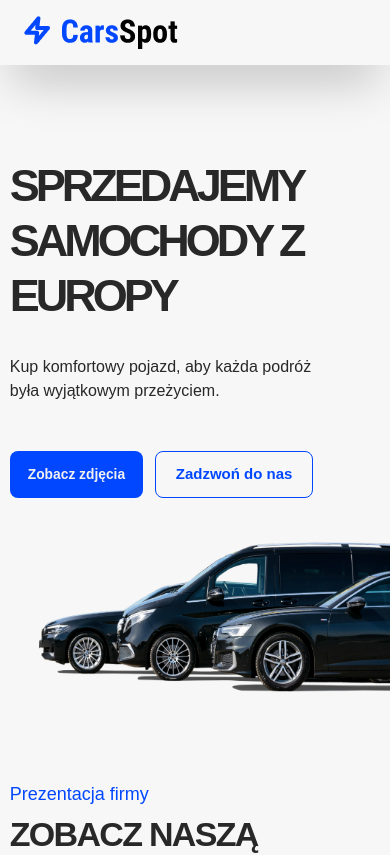
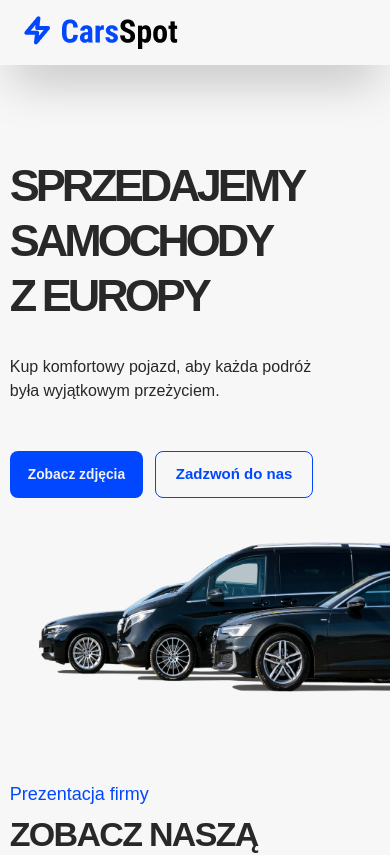
Before and after one commit to MariuszMalankiewicz/cars-spot, a Vue app: page / in a window 390 px wide. Shown: the top 855 px of the page. Built offline with nearby package versions, Linux system fonts and the light colour scheme; some icons are missing.

Commit message:
fix: update hero section

```diff
--- a/src/components/layouts/Headers.vue
+++ b/src/components/layouts/Headers.vue
@@ -1,5 +1,5 @@
 <template>
-  <section id="headers" class="w-[95%] md:w-[90%] mx-auto pt-0 sm:pt-[80px]">
+  <section id="headers" class="w-[95%] md:w-[90%] mx-auto xl:pt-[80px]">
       <div class="flex flex-col gap-[24px]">
         <div>
           <p class="text-start font-robotoCondensed font-normal text-[18px] sm:text-[20px] leading-[32.25px] text-info">Prezentacja firmy</p>
--- a/src/components/layouts/Hero.vue
+++ b/src/components/layouts/Hero.vue
@@ -5,12 +5,12 @@ import SecondaryButton from '../Reuseable/Buttons/SecondaryButton.vue'
 
 <template>
     <section class="mt-24 sm:mt-0 h-[650px] sm:h-[825px] py-[30px] sm:py-[120px] gap-[48px] relative">
-        <div class="w-[668.05px] h-[659px] hidden sm:block sm:absolute top-[-170px] sm:top-[-80px] right-[3%] sm:right-[-40%] md:right-[-15%] lg:right-[0%] xl:right-[10%] 2xl:right-[5%]">
+        <div class="w-[668.05px] h-[659px] hidden md:block sm:absolute top-[-170px] sm:top-[-80px] right-[3%] sm:right-[-40%] md:right-[-15%] lg:right-[0%] xl:right-[10%] 2xl:right-[5%]">
           <img class="w-[659px] h-[668.05px]" src="../../assets/imgs/Subtract.png">
         </div>
         <div class="mx-auto w-[95%] lg:w-[90%] xl:w-[80%] flex flex-col gap-[48px] relative z-1">
           <div class="flex flex-col gap-[32px]">
-            <h1 class="max-w-[940px] font-bebaszNeue font-semibold text-[45px] sm:text-[50px] md:text-[60px] lg:text-[70px] xl:text-[76.29px] leading-[55px] sm:leading-[83.92px] tracking-[-4px] lg:tracking-[-6px] xl:tracking-[-8px] text-dark uppercase">Sprzedajemy samochody z europy</h1>
+            <h1 class="max-w-[940px] md:w-[750px] lg:w-full font-bebaszNeue font-semibold text-[45px] sm:text-[50px] md:text-[60px] lg:text-[70px] xl:text-[76.29px] leading-[55px] sm:leading-[83.92px] tracking-[-4px] lg:tracking-[-6px] xl:tracking-[-8px] text-dark uppercase">Sprzedajemy samochody <span class="block">z europy</span></h1>
             <p class="h-[48px] font-robotoCondensed font-normal text-[16px] leading-[24px] text-dark">Kup komfortowy pojazd, aby każda podróż
               <span class="block">była wyjątkowym przeżyciem.</span></p>
           </div>
@@ -19,9 +19,9 @@ import SecondaryButton from '../Reuseable/Buttons/SecondaryButton.vue'
             <SecondaryButton class="text-[13.8px]">Zadzwoń do nas</SecondaryButton>
           </div>
         </div>
-        <div class="w-full sm:w-[700px] lg:w-[900px] xl:w-[1200px] 2xl:w-[1450px] h-[404.37px] absolute top-[45%] right-[0%] overflow-hidden">
-          <img class="min-w-[300px] w-[90%] min-h-[150px] h-auto sm:w-[1064px] sm:h-[404.37px] absolute top-[30%] sm:top-[0%] right-[0%] sm:right-[-25%] md:right-0" src="../../assets/imgs/Hero.png" alt="hero img 3 cars">
-          <!-- <div class="w-[105px] sm:w-[95px] md:w-[105px] lg:w-[130px] xl:w-[156px] h-[85px] rounded-tl-full absolute top-[13%] right-[6%] sm:right-[12%] md:right-[36%] xl:right-[31%] 2xl:right-[26%] bg-[#1F4D60]/30"></div> -->
+        <div class="w-full sm:w-[700px] lg:w-[900px] xl:w-[1000px] 2xl:w-[1050px] h-[404.37px] absolute top-[45%] right-[0%] overflow-hidden">
+          <img class="min-w-[300px] w-[90%] min-h-[150px] h-auto sm:w-full absolute top-[30%] sm:top-[25%] md:top-[22%] lg:top-[0%] right-[0%] sm:right-[-25%] md:right-[-10%] 2xl:right-[0%]" src="../../assets/imgs/Hero.png" alt="hero img 3 cars">
+          <div class="w-[70px] sm:w-[110px] md:w-[105px] lg:w-[130px] xl:w-[156px] h-[40px] lg:h-[80px] sm:h-[60px] rounded-tl-full absolute top-[35%] sm:top-[33%] md:top-[30%] lg:top-[10%] xl:top-[12%] right-[33%] sm:right-[10%] md:right-[26%] xl:right-[24%] 2xl:right-[35%] bg-[#1F4D60]/30"></div>
         </div>
     </section>
 </template>
```
